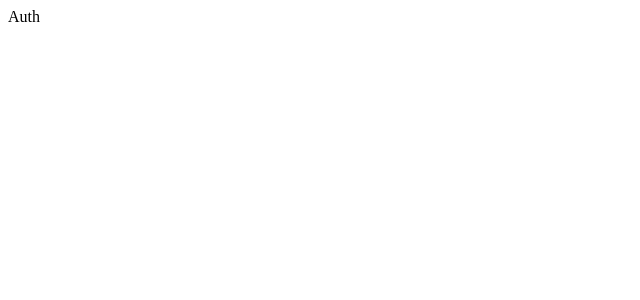
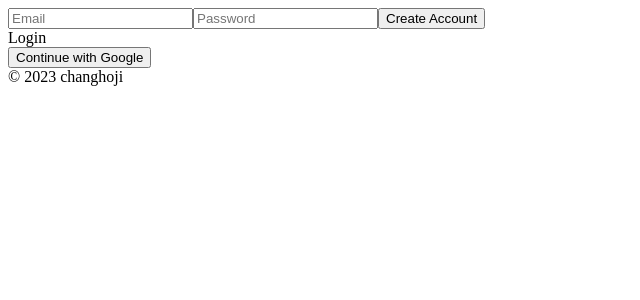
Before and after one commit to changhoji/firebase-react, a React (Create React App) app: page / in a window 1280 px wide. Shown: the top 300 px of the page, without its empty margins (0-640 px from the left). Built offline with nearby package versions, Linux system fonts and the light colour scheme; no server answers.

Commit message:
feat: make login function with email and password

```diff
--- a/src/components/App.js
+++ b/src/components/App.js
@@ -1,13 +1,29 @@
-import { useState } from "react";
+import { useState, useEffect } from "react";
 import WebRouter from "components/WebRouter";
 import { authService } from "firebaseApp";
 
 function App() {
-    console.log(authService.currentUser);
+    //user 또는 null로 initial stsate 설정
+    const [init, setInit] = useState(false);
+    const [isLoggedIn, setIsLoggedIn] = useState(false);
 
-    //user 또는 null로 initial stsate 설정
-    const [isLoggedIn, setIsLoggedIn] = useState(authService.currentUser);
-    return <WebRouter isLoggedIn={isLoggedIn} />;
+    useEffect(() => {
+        authService.onAuthStateChanged((user) => {
+            if (user) {
+                setIsLoggedIn(true);
+            } else {
+                setIsLoggedIn(false);
+            }
+            setInit(true);
+        });
+    }, []);
+
+    return (
+        <>
+            {init ? <WebRouter isLoggedIn={isLoggedIn} /> : "Initializing..."}
+            <footer>&copy; {new Date().getFullYear()} changhoji</footer>
+        </>
+    );
 }
 
 export default App;
--- a/src/firebaseApp.js
+++ b/src/firebaseApp.js
@@ -1,5 +1,9 @@
 import { initializeApp } from "firebase/app";
-import { getAuth } from "firebase/auth";
+import {
+    getAuth,
+    signInWithEmailAndPassword,
+    createUserWithEmailAndPassword,
+} from "firebase/auth";
 
 const firebaseConfig = {
     apiKey: process.env.REACT_APP_apiKey,
--- a/src/pages/Auth.js
+++ b/src/pages/Auth.js
@@ -1,7 +1,86 @@
-import React from "react";
+import React, { useState } from "react";
+import { authService } from "firebaseApp";
+import {
+    createUserWithEmailAndPassword,
+    signInWithEmailAndPassword,
+} from "firebase/auth";
 
 function Auth() {
-    return <span>Auth</span>;
+    const [email, setEmail] = useState("");
+    const [password, setPassword] = useState("");
+    const [newAccount, setNewAccount] = useState(true);
+    const [error, setError] = useState("");
+
+    function onChange(e) {
+        const {
+            target: { name, value },
+        } = e;
+        if (name === "email") setEmail(value);
+        else if (name === "password") setPassword(value);
+    }
+    async function onSubmit(e) {
+        e.preventDefault();
+        try {
+            let data;
+            if (newAccount) {
+                //create account
+                data = await createUserWithEmailAndPassword(
+                    authService,
+                    email,
+                    password
+                );
+            } else {
+                //do login
+                data = await signInWithEmailAndPassword(
+                    authService,
+                    email,
+                    password
+                );
+            }
+            console.log(data);
+        } catch (err) {
+            setError(err.message);
+            console.log(err);
+        }
+    }
+
+    function toggleAccount() {
+        setNewAccount((prev) => !prev);
+    }
+
+    return (
+        <div>
+            <form onSubmit={onSubmit}>
+                <input
+                    name="email"
+                    type="text"
+                    value={email}
+                    onChange={onChange}
+                    placeholder="Email"
+                    required
+                />
+                <input
+                    name="password"
+                    type="password"
+                    value={password}
+                    onChange={onChange}
+                    placeholder="Password"
+                    required
+                />
+                <input
+                    type="submit"
+                    value={newAccount ? "Create Account" : "Log In"}
+                />
+                {error}
+            </form>
+            <span onClick={toggleAccount}>
+                {newAccount ? "Login" : "Create Account"}
+            </span>
+            <div>
+                <button>Continue with Google</button>
+            </div>
+        </div>
+    );
 }
 
 export default Auth;
```
